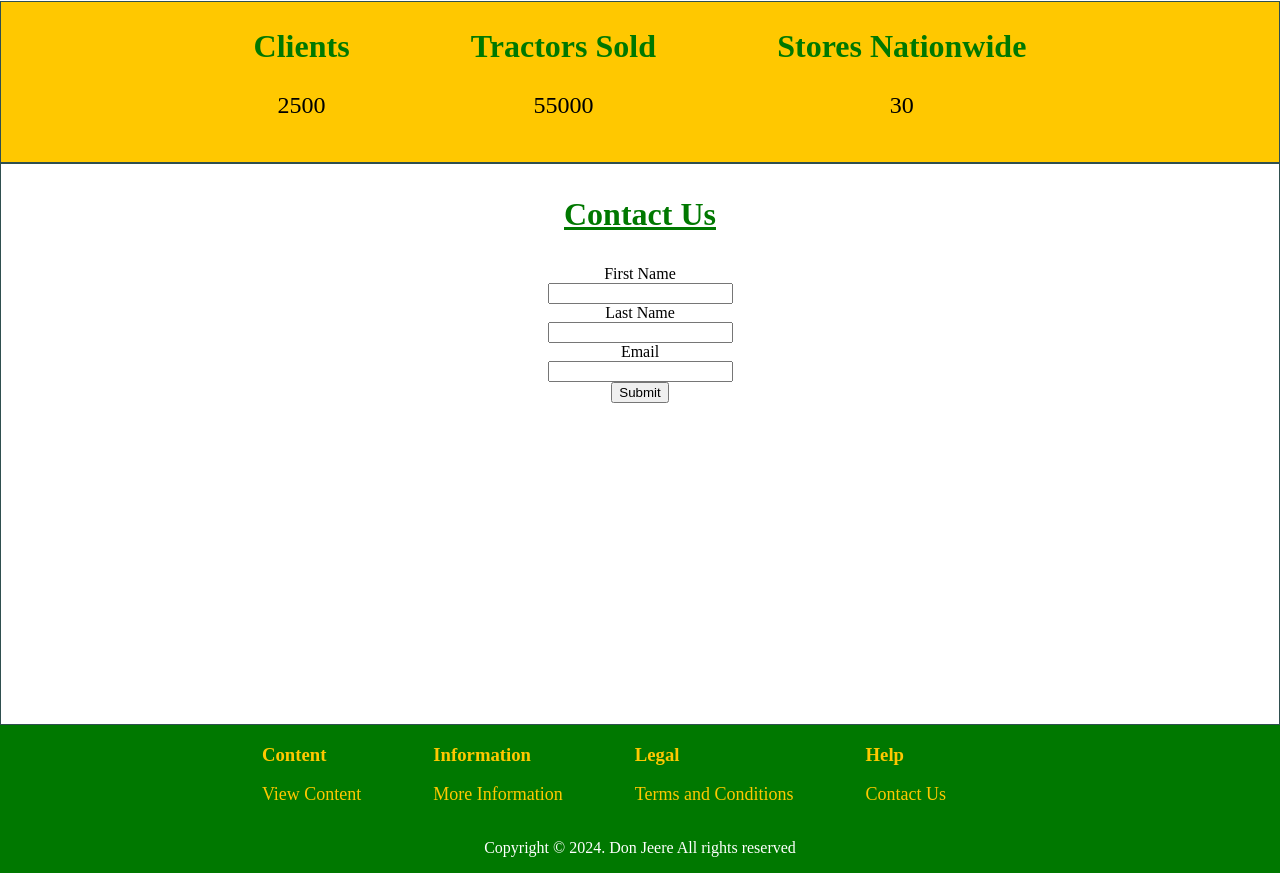
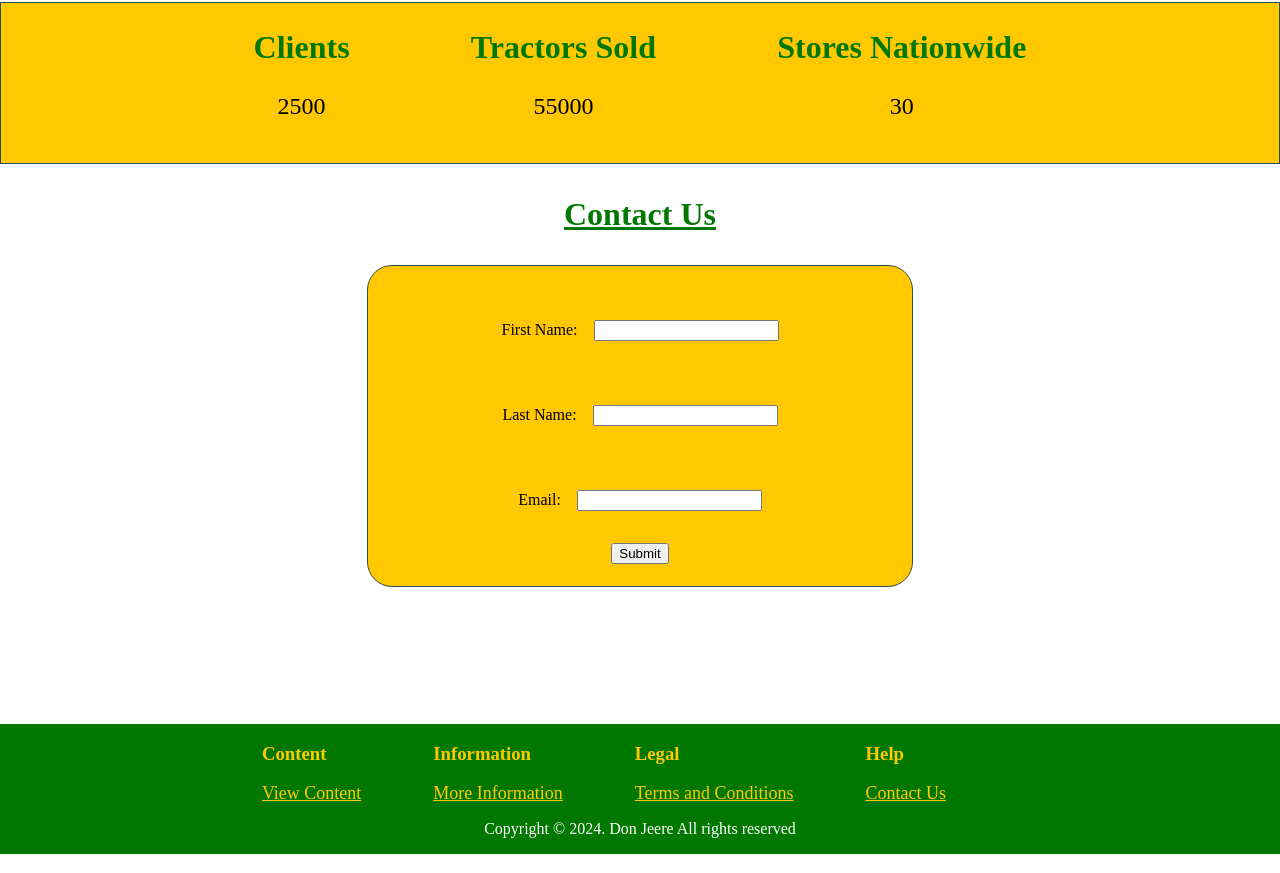
Before and after one commit to MikeyAlmighty/DonJeere, a Next.js app: page / in a window 1280 px wide. Shown: the part 1566-2439 px from the top of the page. Built offline with nearby package versions, Linux system fonts and the light colour scheme.

Commit message:
chore: Various Styling changes + init Contact Us Form

```diff
--- a/components/footer/Footer.tsx
+++ b/components/footer/Footer.tsx
@@ -1,5 +1,6 @@
 import { footerData } from './data'
 import "./Styles.scss";
+import Link from 'next/link'
 
 export const Footer = () => {
         return(
@@ -7,19 +8,19 @@ export const Footer = () => {
             <span>
                 <div>
                     <h3 className='footerHeadings'>Content</h3>
-                    <p className='link'>View Content</p>
+                    <Link href="" className='link'>View Content</Link>
                 </div>
                 <div>
                     <h3 className='footerHeadings'>Information</h3>
-                    <p className='link'>More Information</p>
+                    <Link href="" className='link'>More Information</Link>
                 </div>
                 <div>
                     <h3 className='footerHeadings'>Legal</h3>
-                    <p className='link'>Terms and Conditions</p>
+                    <Link href="" className='link'>Terms and Conditions</Link>
                 </div>
                 <div>
                     <h3 className='footerHeadings'>Help</h3>
-                    <p className='link'>Contact Us</p>
+                    <Link href="" className='link'>Contact Us</Link>
                 </div>
             </span>
             <p className='copyright'>Copyright © 2024. Don Jeere All rights reserved</p>
--- a/components/header/Styles.scss
+++ b/components/header/Styles.scss
@@ -3,6 +3,7 @@
 header {
     background-color: $primary-color;
     color: $secondary-color;
+    border-bottom: $primary-border;
     position: sticky;
     z-index: 99;
     display: flex;
@@ -18,6 +19,7 @@ header {
 
     nav {
       ul {
+        display: flex;
         list-style: none;
         padding: 0;
         margin: 0;
--- a/components/sections/contact-us/ContactUs.tsx
+++ b/components/sections/contact-us/ContactUs.tsx
@@ -1,17 +1,18 @@
+import * as yup from "yup";
 import "./Styles.scss"
 
 import {Form} from "../form/Form";
-import * as yup from "yup";
 
 const schema = yup.object().shape({
-    firstName: yup.string().required("First Name is required"),
-    lastName: yup.string().required("Last Name is required"),
-    email: yup.string().required("Email is required"),
+    firstName: yup.string().required("* First Name is required"),
+    lastName: yup.string().required("* Last Name is required"),
+    email: yup.string().required("* Email is required"),
 });
+
 
 export const ContactUs = () => (
     <span className="contactUsContainer" id="contact-us">
         <p className="heading">Contact Us</p>
-        <Form schema={schema} />
+        <Form successMessage={"Success! Email has been sent!"} schema={schema} />
     </span>
 );
--- a/components/sections/contact-us/Styles.scss
+++ b/components/sections/contact-us/Styles.scss
@@ -2,6 +2,20 @@
 
 .contactUsContainer {
   height: 70vh;
+  display: flex;
+  flex-direction: column;
+  align-items: center;
   text-align: center;
-  border: $primary-border;
 }
+
+.inputWrapper {
+  padding: 1em;
+  margin: 1em;
+  display: flex;
+  align-items: center;
+  justify-content: space-between;
+}
+
+.label {
+  padding-right: 1em;
+}
--- a/components/sections/form/Form.tsx
+++ b/components/sections/form/Form.tsx
@@ -1,9 +1,11 @@
 import React from "react";
 import { useForm } from "react-hook-form";
+import { ToastContainer, toast } from 'react-toastify';
+import {yupResolver} from "@hookform/resolvers/yup";
 import * as yup from "yup";
+import 'react-toastify/dist/ReactToastify.css';
 
 import "./Styles.scss";
-import {yupResolver} from "@hookform/resolvers/yup";
 
 interface IFormInput {
   firstName: string;
@@ -14,9 +16,11 @@ interface IFormInput {
 
 interface FormProps {
     schema: yup.ObjectSchema<any>;
+    successMessage: string;
 }
 
-export const Form = ({ schema }: FormProps ) => {
+export const Form = ({ schema, successMessage }: FormProps ) => {
+  const notify = () => toast(successMessage);
   const {
     register,
     handleSubmit,
@@ -24,24 +28,28 @@ export const Form = ({ schema }: FormProps ) => {
   } = useForm<IFormInput>({ resolver: yupResolver(schema)});
 
   const onSubmit = (data: IFormInput) => {
-    console.log("Thanks, ", data.firstName, "! Email has been sent to: ", data.email);
+      notify();
   };
 
   return (
       <form className="formContainer" onSubmit={handleSubmit(onSubmit)}>
-          <label>First Name</label>
+          <span className="inputWrapper" >
+              <label className="label">First Name:</label>
               <input {...register("firstName")} />
               {errors.firstName && <p className="errorLabel">{errors.firstName.message}</p>}
-
-          <label>Last Name</label>
+          </span>
+          <span className="inputWrapper" >
+              <label className="label">Last Name:</label>
               <input {...register("lastName")} />
               {errors.lastName && <p className="errorLabel">{errors.lastName.message}</p>}
-
-          <label>Email</label>
+          </span>
+          <span className="inputWrapper" >
+              <label className="label">Email:</label>
               <input {...register("email")} />
               {errors.email && <p className="errorLabel">{errors.email.message}</p>}
-
+          </span>
           <input type="submit"/>
+          <ToastContainer />
       </form>
   );
 };
--- a/components/sections/form/Styles.scss
+++ b/components/sections/form/Styles.scss
@@ -1,11 +1,19 @@
+@import 'variables';
+
 .errorLabel {
   color: red;
 }
 
-
 .formContainer {
+  width: 40vw;
+  height: 40vh;
   display: flex;
-  justify-content: space-around;
+  justify-content: center;
   align-items: center;
   flex-direction: column;
+  margin: 0 20vw;
+  padding: 0 1em;
+  border-radius: 25px;
+  background-color: $secondary-color;
+  border: $primary-border;
 }
--- a/components/sections/landing/Landing.tsx
+++ b/components/sections/landing/Landing.tsx
@@ -1,6 +1,5 @@
 import Image from 'next/image'
 import "./Styles.scss"
-
 
 export const Landing = () => {
     return (
@@ -11,6 +10,7 @@ export const Landing = () => {
                 <Image
                     src="/landing.gif"
                     alt="Tractor loading GIF"
+                    style={{ borderRadius: "25px"}}
                     width={300}
                     height={150}
                 />
--- a/components/sections/landing/Styles.scss
+++ b/components/sections/landing/Styles.scss
@@ -7,7 +7,6 @@ body {
 .landingContainer {
     display: flex;
     flex-direction: column;
-    background-color: $secondary-color;
     align-items: center;
     justify-content: center;
     height: 100vh;
--- a/next.config.js
+++ b/next.config.js
@@ -1,7 +1,7 @@
 module.exports = {
   webpack: (config) => {
     config.module.rules.push({
-      test: /\.(scss|sass)$/,
+      test: /\.(scss|sass|css)$/,
       use: [
         'style-loader',
         'css-loader',
--- a/package.json
+++ b/package.json
@@ -15,6 +15,7 @@
     "react": "^18.2.0",
     "react-dom": "^18.2.0",
     "react-hook-form": "^7.51.1",
+    "react-toastify": "^10.0.5",
     "sass": "^1.72.0",
     "yup": "^1.4.0"
   },
```
Also changed, not shown: variables.scss (line endings or trailing spaces), 1 other file (tests, documents, lock files or other folders). Lines whose indentation alone changed are shown as unchanged.
